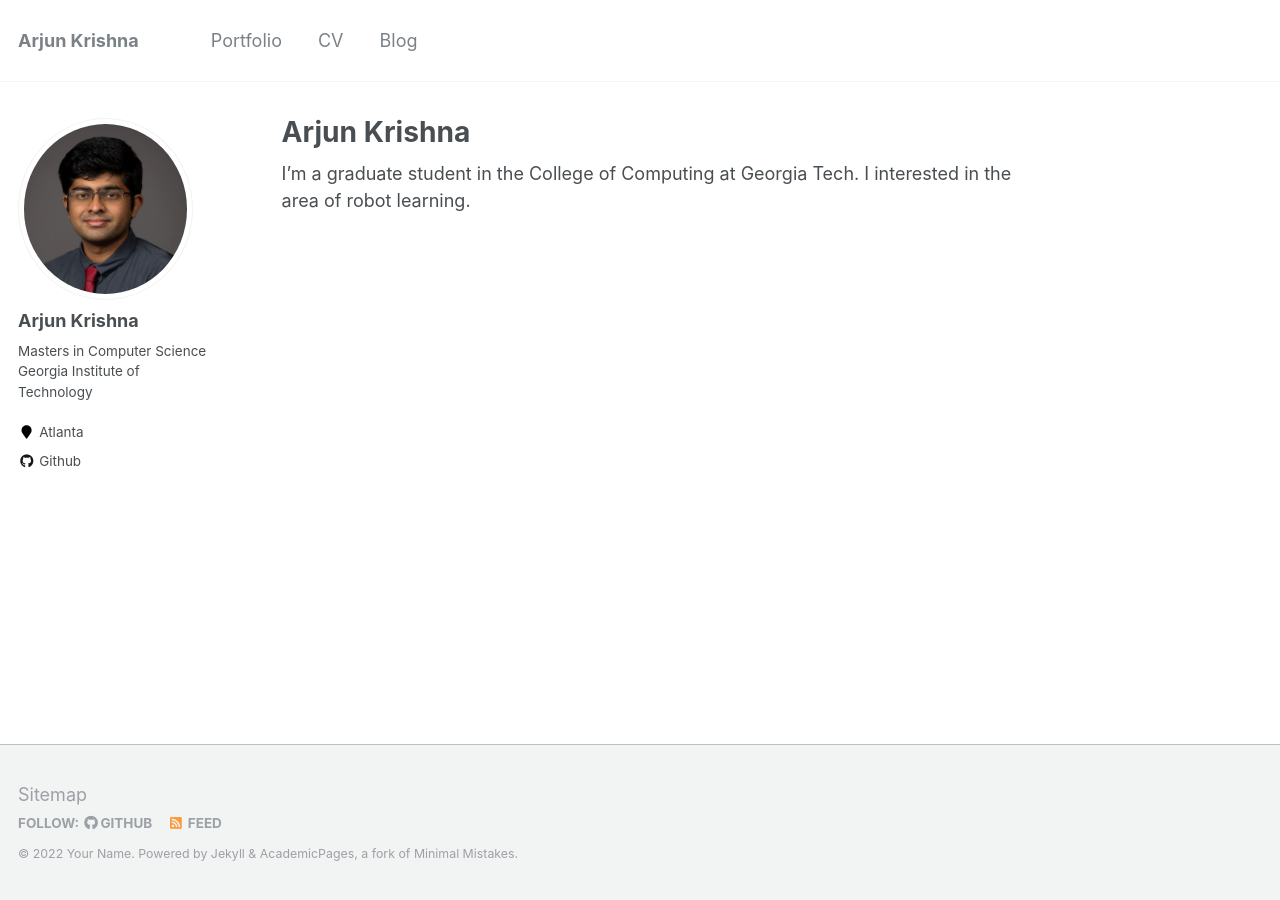
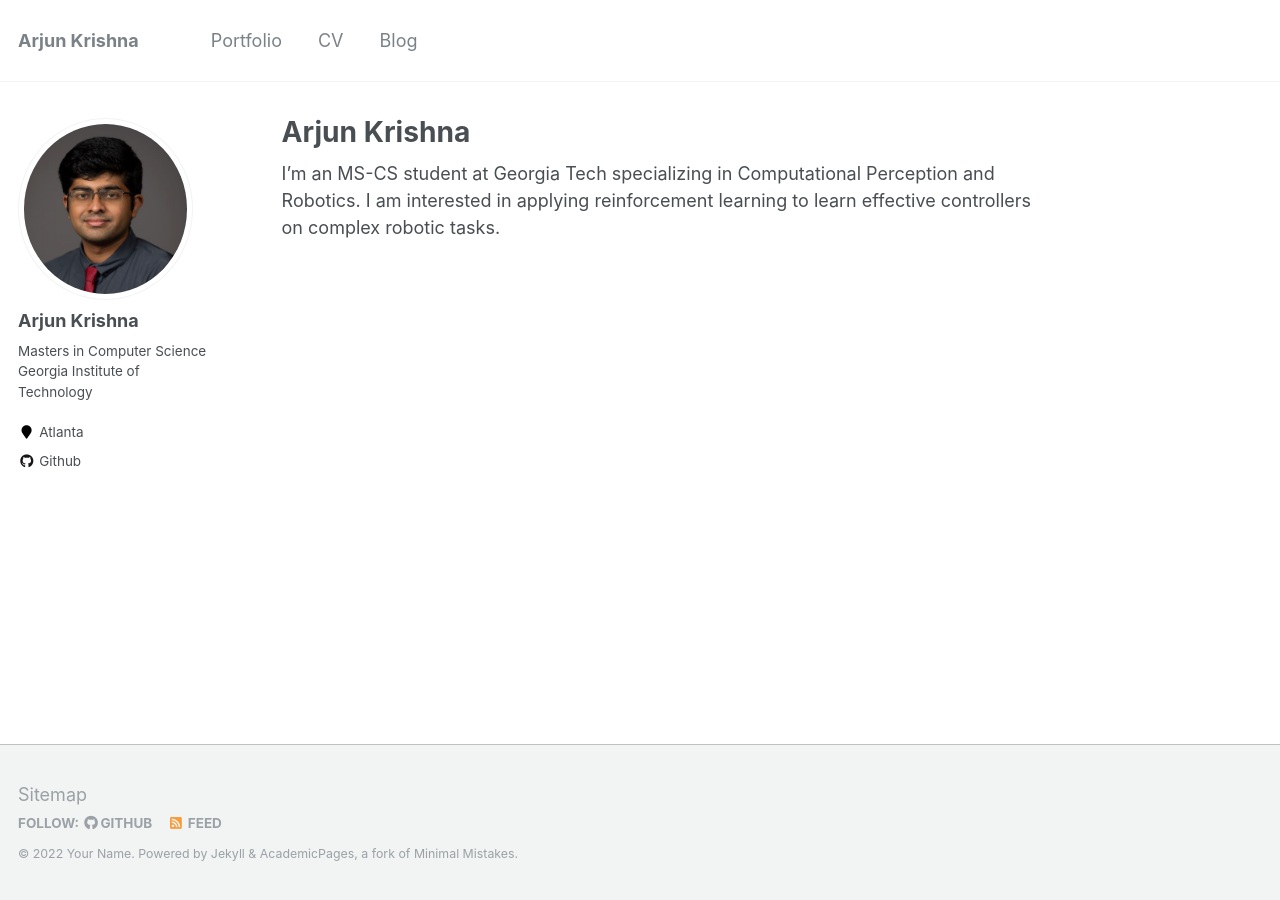
Before and after one commit to arjun-krishna/arjun-krishna.github.io, a Jekyll site: the page built from _pages/about.md, in a window 1280 px wide. Built offline with Jekyll 4.4.1, drawn with Linux system fonts in a browser that asks for light colours.

Commit message:
update about me

```diff
--- a/_pages/about.md
+++ b/_pages/about.md
@@ -8,5 +8,4 @@ redirect_from:
   - /about.html
 ---
 
-I'm a graduate student in the College of Computing at Georgia Tech. I interested in the
-area of robot learning.
+I'm an MS-CS student at Georgia Tech specializing in Computational Perception and Robotics. I am interested in applying reinforcement learning to learn effective controllers on complex robotic tasks.
```
